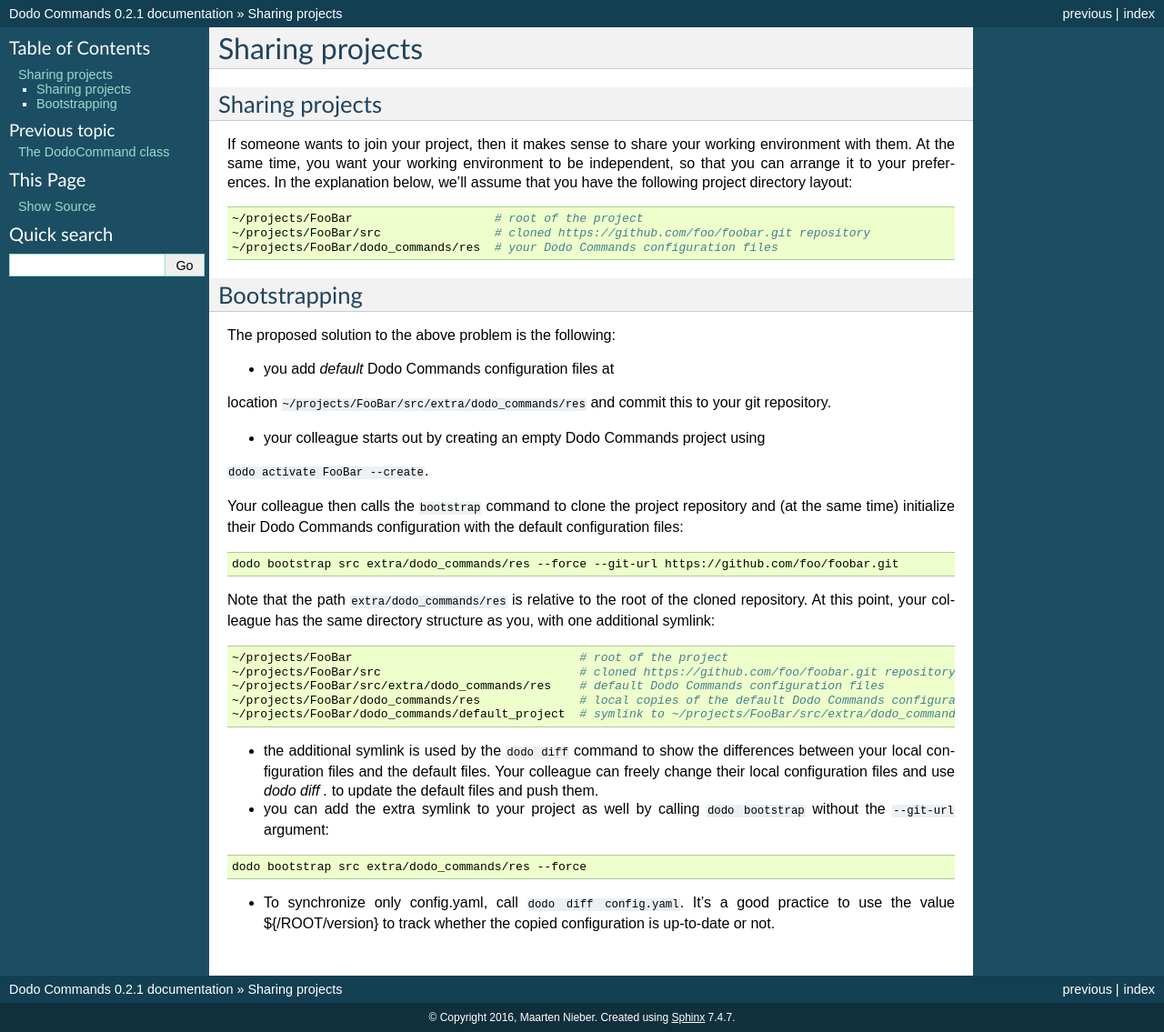
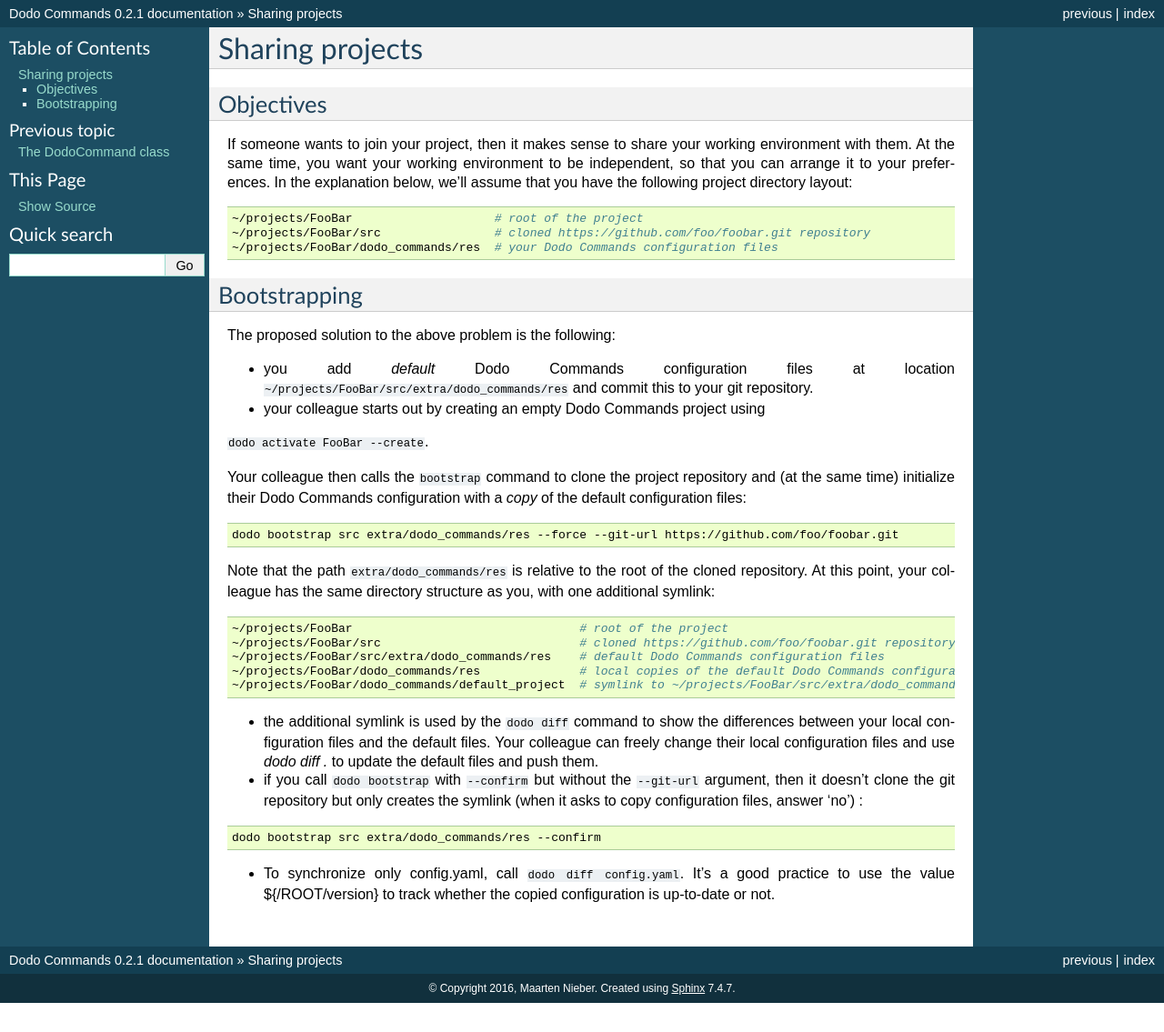
Before and after one commit to mnieber/dodo-commands, a Sphinx documentation site: the page built from doc/sharing-projects.rst, in a window 1280 px wide. Shown: the whole page at 91% size. Built offline with Sphinx 7.4.7, drawn with Linux system fonts in a browser that asks for light colours; after the commit the page ends 1103 px from its top, so only the background shows below that.

Commit message:
Update documentation

```diff
--- a/doc/configuration.rst
+++ b/doc/configuration.rst
@@ -33,7 +33,7 @@ A new configuration file is created automatically when the project is first crea
         - (3 + 4)  # evaluates to "7"
         foobar: ${/BUILD/nr_of_threads_EVAL}  # value will be "6"
 
-4. ${/ROOT/layers} lists additional yaml files that are layered on top of the root configuration file. If a key exists both in the root configuration and in a layer configuration, then values replace values, lists are concatenated, and dictionaries are merged. The ROOT/layer_dir value can be used to specify the sub-directory where layer configuration files are searched:
+4. ${/ROOT/layers} lists additional yaml files that are layered on top of the root configuration file. If a key exists both in the root configuration and in a layer configuration, then values replace values, lists are concatenated, and dictionaries are merged. The ${/ROOT/layer_dir} value can be used to specify the sub-directory where layer configuration files are searched:
 
 .. code-block:: yaml
 
@@ -42,7 +42,7 @@ A new configuration file is created automatically when the project is first crea
         layers:
             - buildtype.debug.yaml  # contents of this file are layered on top of this configuration
 
-5. the following magic values are automatically added: ${/ROOT/project_name},  ${/ROOT/project_dir} and ${/ROOT/res_dir}.
+5. the following magic values are automatically added: ${/ROOT/project_name}, ${/ROOT/project_dir}, ${/ROOT/res_dir} and finally the system_commands directory in ${/ROOT/command_path}.
 
 Using the configuration
 =======================
--- a/doc/sharing-projects.rst
+++ b/doc/sharing-projects.rst
@@ -4,8 +4,8 @@
 Sharing projects
 ****************
 
-Sharing projects
-================
+Objectives
+==========
 
 If someone wants to join your project, then it makes sense to share your working environment with them. At the same time, you want your working environment to be independent, so that you can arrange it to your preferences.
 In the explanation below, we'll assume that you have the following project directory layout:
@@ -21,24 +21,18 @@ Bootstrapping
 
 The proposed solution to the above problem is the following:
 
-- you add *default* Dodo Commands configuration files at
-location :code:`~/projects/FooBar/src/extra/dodo_commands/res` and
-commit this to your git repository.
+- you add *default* Dodo Commands configuration files at location ``~/projects/FooBar/src/extra/dodo_commands/res`` and commit this to your git repository.
 
 - your colleague starts out by creating an empty Dodo Commands project using
-:code:`dodo activate FooBar --create`.
+``dodo activate FooBar --create``.
 
-Your colleague then calls the :code:`bootstrap` command to clone the project repository
-and (at the same time) initialize their Dodo Commands configuration with the
-default configuration files:
+Your colleague then calls the ``bootstrap`` command to clone the project repository and (at the same time) initialize their Dodo Commands configuration with a *copy* of the default configuration files:
 
 .. code-block:: bash
 
     dodo bootstrap src extra/dodo_commands/res --force --git-url https://github.com/foo/foobar.git
 
-Note that the path :code:`extra/dodo_commands/res` is relative to the root of the
-cloned repository. At this point, your colleague has the same directory
-structure as you, with one additional symlink:
+Note that the path ``extra/dodo_commands/res`` is relative to the root of the cloned repository. At this point, your colleague has the same directory structure as you, with one additional symlink:
 
 .. code-block:: bash
 
@@ -48,12 +42,12 @@ structure as you, with one additional symlink:
     ~/projects/FooBar/dodo_commands/res              # local copies of the default Dodo Commands configuration files
     ~/projects/FooBar/dodo_commands/default_project  # symlink to ~/projects/FooBar/src/extra/dodo_commands/res
 
-- the additional symlink is used by the :code:`dodo diff` command to show the differences between your local configuration files and the default files. Your colleague can freely change their local configuration files and use `dodo diff .` to update the default files and push them.
+- the additional symlink is used by the ``dodo diff`` command to show the differences between your local configuration files and the default files. Your colleague can freely change their local configuration files and use `dodo diff .` to update the default files and push them.
 
-- you can add the extra symlink to your project as well by calling :code:`dodo bootstrap` without the :code:`--git-url` argument:
+- if you call ``dodo bootstrap`` with ``--confirm`` but without the ``--git-url`` argument, then it doesn't clone the git repository but only creates the symlink (when it asks to copy configuration files, answer 'no') :
 
 .. code-block:: bash
 
-    dodo bootstrap src extra/dodo_commands/res --force
+    dodo bootstrap src extra/dodo_commands/res --confirm
 
-- To synchronize only config.yaml, call :code:`dodo diff config.yaml`. It's a good practice to use the value ${/ROOT/version} to track whether the copied configuration is up-to-date or not.
+- To synchronize only config.yaml, call ``dodo diff config.yaml``. It's a good practice to use the value ${/ROOT/version} to track whether the copied configuration is up-to-date or not.
```
Also changed, not shown: README.md (+2 -4 lines), doc/commands.rst (+6 -5 lines), doc/dodo-command.rst (+5 -3 lines), doc/how-it-works.rst (+17 -8 lines).
